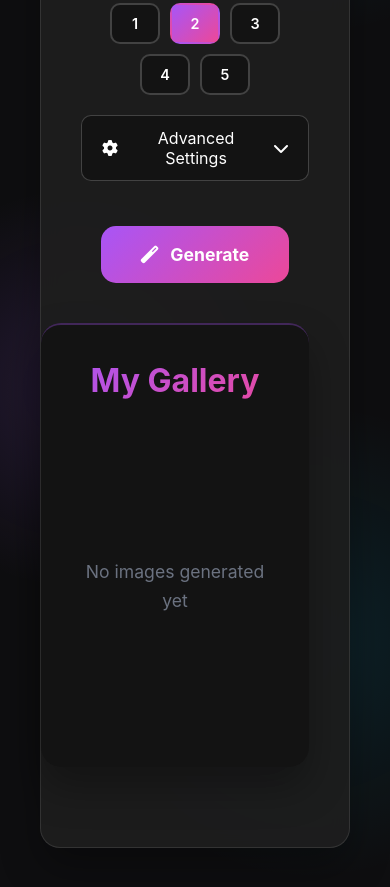
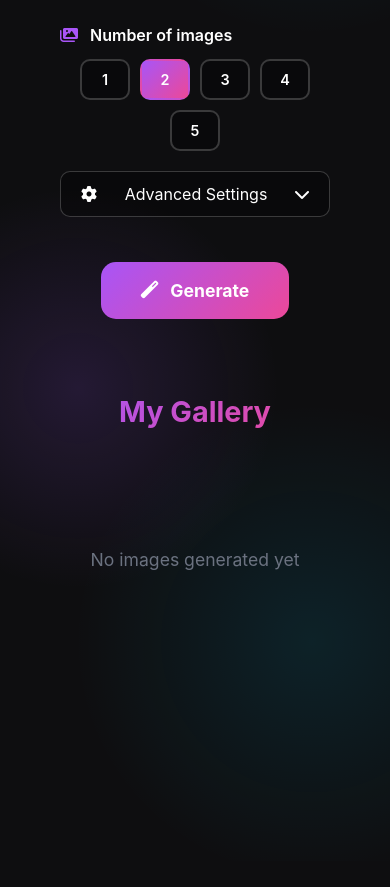
Before and after one commit to dwcqwcqw/Gcrush, a website: page generate-media.html in a window 390 px wide. Shown: the part 1553-2440 px from the top of the page. After the commit the page ends 2414 px from the top, so only its background shows below. Drawn offline with nearby package versions, Linux system fonts and the light colour scheme; no server answers; files whose address does not match are found by name.

Commit message:
简化布局取消边框重叠
1. 取消Generate和Gallery的边框背景
2. 简化布局，两个区域干净地上下排列
3. 修正Gallery居中问题
4. 减少Generate区域高度，避免重叠
5. 统一响应式设计，确保各设备正常显示

```diff
--- a/generate-media.css
+++ b/generate-media.css
@@ -1,9 +1,8 @@
 /* Generate Media Independent Page Styles */
 .generate-media-container {
-    max-width: 1200px;
+    max-width: 1400px;
     margin: 0 auto;
     padding: 40px 20px;
-    overflow-x: hidden; /* Prevent horizontal scroll */
 }
 
 /* Show generate media section by default on this page */
@@ -750,30 +749,19 @@
     }
 }
 
-/* My Gallery - Expanded Section */
+/* My Gallery - Clean Section */
 .my-gallery {
-    background: rgba(20, 20, 20, 0.95);
-    border-radius: 20px;
-    padding: 50px 30px;
-    margin-top: 60px;
-    margin-bottom: 40px;
-    margin-left: -100px;
-    margin-right: -100px;
-    width: calc(100% + 200px);
-    max-width: 1600px;
-    border-top: 2px solid rgba(168, 85, 247, 0.3);
-    backdrop-filter: blur(10px);
-    box-shadow: 0 20px 40px rgba(0, 0, 0, 0.3);
-    position: relative;
-    left: 50%;
-    transform: translateX(-50%);
+    padding: 40px 20px;
+    margin: 0 auto;
+    max-width: 1400px;
+    width: 100%;
 }
 
 .my-gallery h2 {
     color: #fff;
-    font-size: 2.5rem;
+    font-size: 2.2rem;
     font-weight: 700;
-    margin-bottom: 50px;
+    margin-bottom: 40px;
     text-align: center;
     background: linear-gradient(135deg, #a855f7, #ec4899);
     -webkit-background-clip: text;
@@ -782,13 +770,11 @@
 }
 
 .gallery-content {
-    min-height: 300px;
+    min-height: 200px;
     display: flex;
     align-items: center;
     justify-content: center;
-    max-width: 1400px;
-    margin: 0 auto;
-    padding: 0 20px;
+    width: 100%;
 }
 
 .no-images {
@@ -801,9 +787,9 @@
 .gallery-grid {
     display: grid;
     grid-template-columns: repeat(5, 1fr);
-    gap: 18px;
+    gap: 20px;
     width: 100%;
-    max-width: 1400px;
+    max-width: 1300px;
     margin: 0 auto;
 }
 
@@ -1053,20 +1039,23 @@
     }
 
     .my-gallery {
-        margin-left: -20px;
-        margin-right: -20px;
-        max-width: calc(100% + 40px);
-        padding: 30px 20px;
-        margin-top: 40px;
+        max-width: 100%;
+        padding: 30px 15px;
     }
 
     .my-gallery h2 {
-        font-size: 2rem;
-        margin-bottom: 30px;
+        font-size: 1.8rem;
+        margin-bottom: 25px;
     }
 
-    .gallery-content {
-        padding: 0 15px;
+    .generate-panel {
+        max-width: 100%;
+        padding: 25px 15px;
+        margin-bottom: 40px;
+    }
+
+    .gallery-grid {
+        max-width: 100%;
     }
 }
 
@@ -1075,17 +1064,16 @@
     .gallery-grid {
         grid-template-columns: repeat(3, 1fr);
         gap: 15px;
+        max-width: 900px;
     }
 
     .my-gallery {
-        margin-left: -50px;
-        margin-right: -50px;
-        max-width: calc(100% + 100px);
-        padding: 40px 25px;
+        max-width: 1000px;
+        padding: 35px 20px;
     }
 
-    .gallery-content {
-        padding: 0 20px;
+    .generate-panel {
+        max-width: 700px;
     }
 }
 
@@ -1102,14 +1090,9 @@
     }
 
 .generate-panel {
-    background: rgba(30, 30, 30, 0.95);
-    border-radius: 20px;
-    padding: 40px;
-    max-width: 800px;
-    margin: 0 auto;
-    box-shadow: 0 20px 40px rgba(0, 0, 0, 0.3);
-    backdrop-filter: blur(10px);
-    border: 1px solid rgba(255, 255, 255, 0.1);
+    padding: 30px 20px;
+    max-width: 900px;
+    margin: 0 auto 60px auto;
 }
 
 .generate-header {
```
